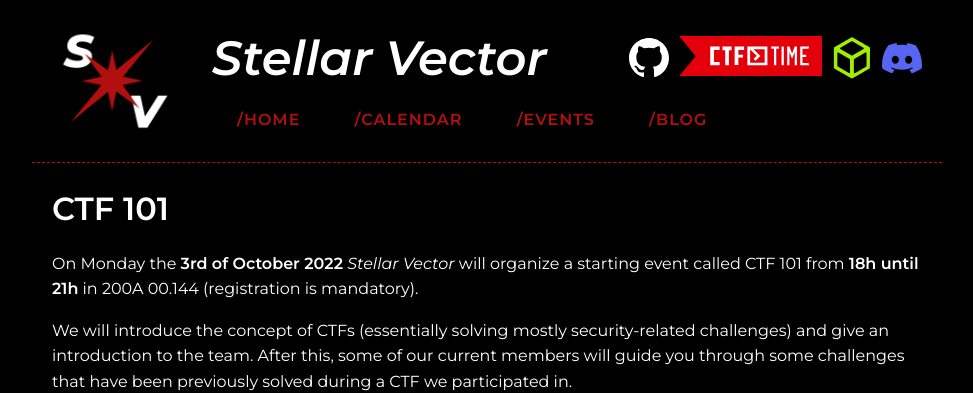
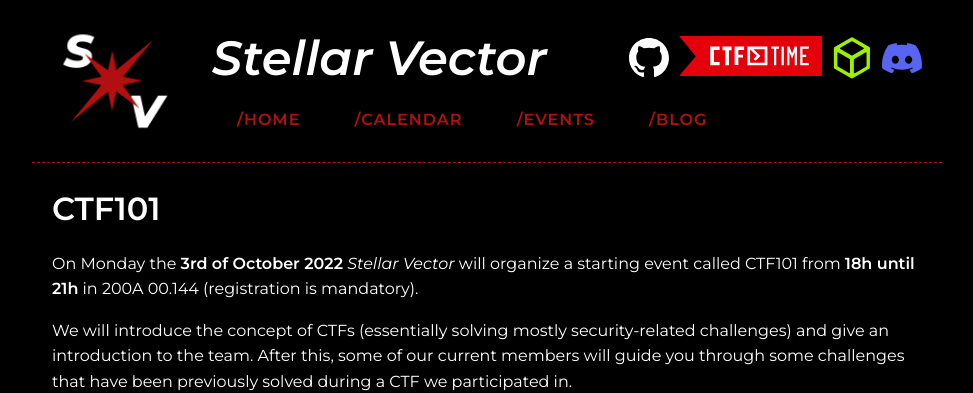
Before and after one commit to stellarvector/stellarvector.github.io, a Jekyll site: the page built from _events/2022-2023/ctf101.md, in a window 1280 px wide. Shown: the top 393 px of the page, without its empty margins (153-1126 px from the left). Built offline with Jekyll 4.4.1, drawn with Linux system fonts in a browser that asks for light colours.

Commit message:
Small content updates

```diff
--- a/_events/2022-2023/ctf101.md
+++ b/_events/2022-2023/ctf101.md
@@ -1,11 +1,11 @@
 ---
 layout: event
-title: CTF 101
+title: CTF101
 date: 2022-10-03 18:00 +0200
 signup: https://docs.google.com/forms/d/e/1FAIpQLSe1CV-iLJKEL65XVjywlDZxJ_WQacKATWCB6UCexoV6GsI2fQ/viewform
 ---
 
-On Monday the **3rd of October 2022** *Stellar Vector* will organize a starting event called CTF 101 from **18h until 21h** in 200A 00.144 (registration is mandatory).
+On Monday the **3rd of October 2022** *Stellar Vector* will organize a starting event called CTF101 from **18h until 21h** in 200A 00.144 (registration is mandatory).
 
 We will introduce the concept of CTFs (essentially solving mostly security-related challenges) and give an introduction to the team.
 After this, some of our current members will guide you through some challenges that have been previously solved during a CTF we participated in.
```
Also changed, not shown: _events/2022-2023/pwn101.md (+2 -2 lines), _events/2023-2024/ctf101.md (+1 -1 lines).
